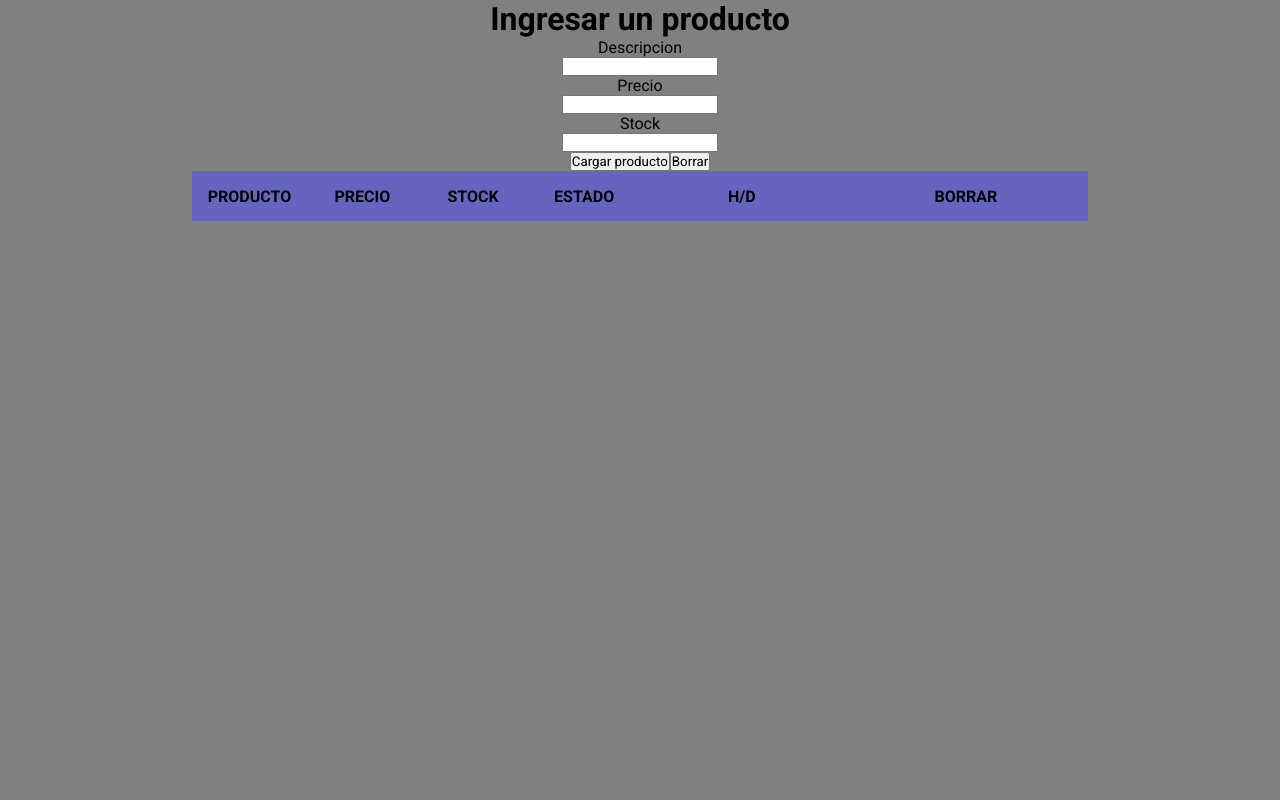
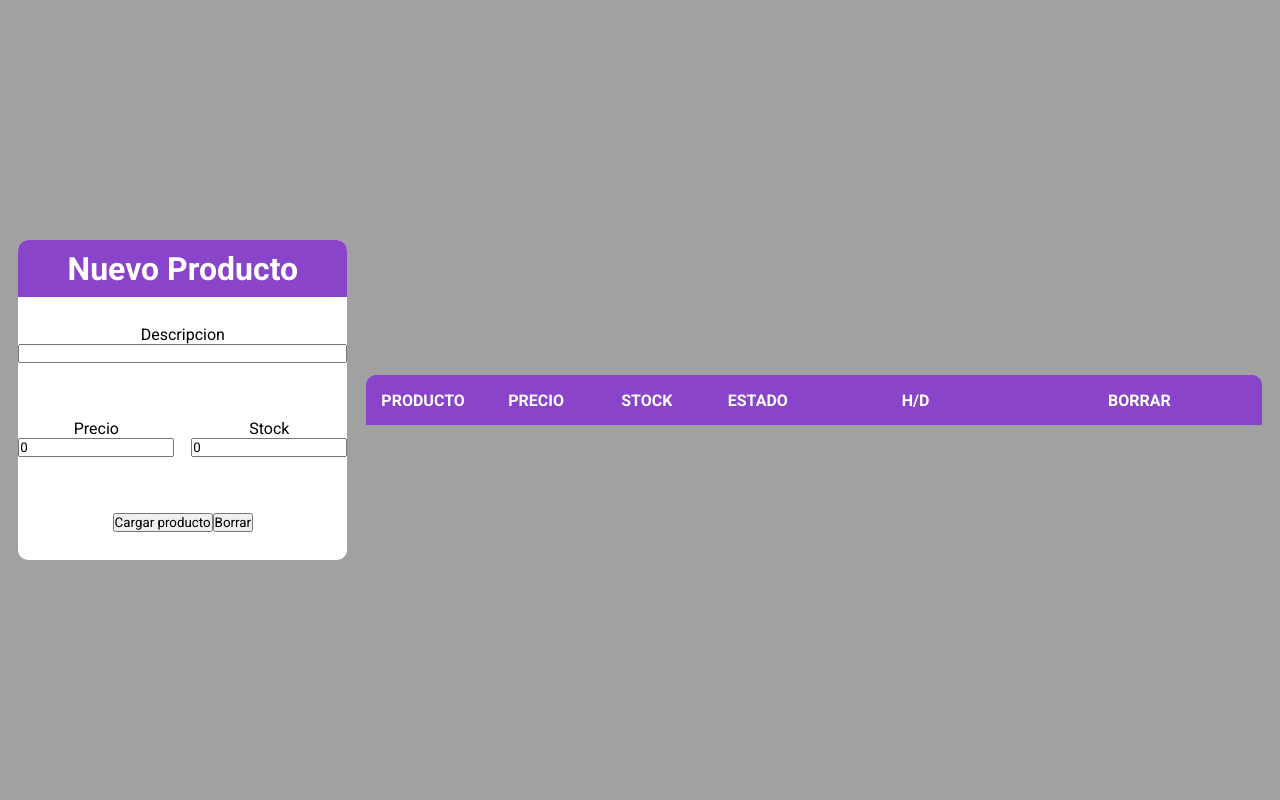
Before and after one commit to Faculeonetti/htdocs, a PHP site: page /php/admin/admin.php in a window 1280 px wide. Run offline with PHP 8.4, Linux system fonts and the light colour scheme; data that the repository does not hold is empty.

Commit message:
ADMIN CHANGES

```diff
--- a/css/admin/admin.css
+++ b/css/admin/admin.css
@@ -1,8 +1,35 @@
+body {
+  background-color: #a1a1a1;
+}
+
 .Contenedor-agregar {
   display: flex;
   align-items: center;
   flex-direction: column;
+  background-color: white;
+  border-radius: 10px;
+  height: 40%;
+  justify-content: space-between;
+}
+
+h1 {
+  width: 100%;
+  background-color: rgb(137, 68, 202);
+  border-top-left-radius: 10px;
+  border-top-right-radius: 10px;
+  color: white;
+  display: flex;
+  align-items: center;
   justify-content: center;
+  height: 70px;
+}
+
+.Principal-div {
+  display: flex;
+  justify-content: space-evenly;
+  align-items: center;
+  width: 100%;
+  height: 100vh;
 }
 
 body {
@@ -16,7 +43,9 @@ body {
   display: flex;
   flex-direction: column;
   align-items: center;
-  justify-content: center;
+  justify-content: space-around;
+  height: 100%;
+
 }
 
 .content-buttons {
@@ -46,10 +75,6 @@ table {
   background-color: #FFFFFF;
   border-collapse: collapse;
   color: #000000;
-}
-
-thead {
-  background-color: rgb(101, 101, 192);
 }
 
 .x-small {
@@ -137,7 +162,7 @@ th {
 }
 
 .checkbox-wrapper-7 .tgl-ios+.tgl-btn {
-  background: #fbfbfb;
+  background: #949494;
   border-radius: 2em;
   padding: 2px;
   transition: all 0.4s ease;
@@ -180,8 +205,48 @@ th {
   background-color: #8a8a8a3a;
 }
 
+.tabla-conectada {
+  border-bottom-right-radius: 10px !important;
+  border-top-right-radius: 10px !important;
+}
 
-html,
-body {
-  background-color: gray;
+.tabla-conectada1 {
+  border-top-left-radius: 10px !important;
+  border-bottom-left-radius: 10px !important;
 }
+
+input[type=text] {
+  width: 325px;
+}
+
+.inputs-vr {
+  display: flex;
+  flex-direction: row;
+  align-items: center;
+  justify-content: space-between;
+  width: 100%;
+}
+
+.quantity {
+  display: flex;
+  flex-direction: column;
+  align-items: center;
+  justify-content: center;
+}
+
+.final {
+  border-top-left-radius: 10px;
+  background-color: rgb(137, 68, 202);
+}
+
+.final1 {
+  border-top-right-radius: 10px;
+  background-color: rgb(137, 68, 202);
+}
+
+thead {
+  color: white;
+  background-color: rgb(137, 68, 202);
+}
+
+.forms-label {}
--- a/js/admin.js
+++ b/js/admin.js
@@ -59,11 +59,17 @@ function actualizarProductos1() {
     }
   });
 }
+actualizarProductos();
 actualizarProductos1();
+/*
+
 setInterval(actualizarProductos1, 5000);
+setInterval(actualizarProductos, 5000);
+
 // Ejecutar la función inicialmente y luego cada 5 segundos
-actualizarProductos();
-setInterval(actualizarProductos, 5000);
+
+
+*/
 
 document.addEventListener('change', function (event) {
   if (event.target.type === 'checkbox') {
--- a/php/admin/admin.php
+++ b/php/admin/admin.php
@@ -15,16 +15,24 @@ include_once('../db/conexion.php');
 </head>
 
 <body>
-  <!-- Esto es para el formulario de ingreso de productos y stock -->
+  <div class="Principal-div">
     <div class="Contenedor-agregar">
-    <h1>Ingresar un producto</h1>
+      <h1>Nuevo Producto</h1>
       <form action="" method="post" class="forms" onsubmit="handleSubmit(event)">
-      <label for="nombre">Descripcion</label>
-      <input name="nombre" id="nombre" type="text" required>
-      <label for="precio">Precio</label>
-      <input name="precio" id="precio" type="number" required>
-      <label for="stock">Stock</label>
-      <input name="stock" id="stock" type="number" required>
+        <div class="quantity">
+          <label class="forms-label" for="nombre">Descripcion</label>
+          <input class="forms-input" name="nombre" id="nombre" type="text" required>
+        </div>
+        <div class="inputs-vr">
+          <div class="quantity">
+            <label class="forms-label" for="precio">Precio</label>
+            <input class="forms-input" id="precio" type="number" type="number" min="1" value="0" step="1" required>
+          </div>
+          <div class="quantity">
+            <label class="forms-label" for="stock">Stock</label>
+            <input class="forms-input" name="stock" id="stock" value="0" type="number" min="1" step="1" required>
+          </div>
+        </div>
         <div class="content-buttons">
           <Button type="submit" id="boton-recargar">Cargar producto</Button>
           <button type="button" onclick="borrar()">Borrar</button>
@@ -39,6 +47,7 @@ include_once('../db/conexion.php');
 
       </div>
     </section>
+  </div>
 </body>
 <script src="../../js/admin.js">
 </script>
--- a/php/admin/checkboxendpoint.php
+++ b/php/admin/checkboxendpoint.php
@@ -6,7 +6,7 @@
     <thead>
       <tr>
         <th class="x-small">H/D</th>
-        <th>BORRAR</th>
+        <th class="final1">BORRAR</th>
       </tr>
 
     </thead>
--- a/php/admin/consulta.php
+++ b/php/admin/consulta.php
@@ -2,11 +2,11 @@
 include_once('../db/conexion.php');
 ?>
 
-<table class="tabla-conectada">
+<table class="tabla-conectada1">
 
   <thead>
     <tr>
-      <th>PRODUCTO</th>
+      <th class="final">PRODUCTO</th>
       <th>PRECIO</th>
       <th>STOCK</th>
       <th>ESTADO</th>
```
Lines whose indentation alone changed are shown as unchanged.
